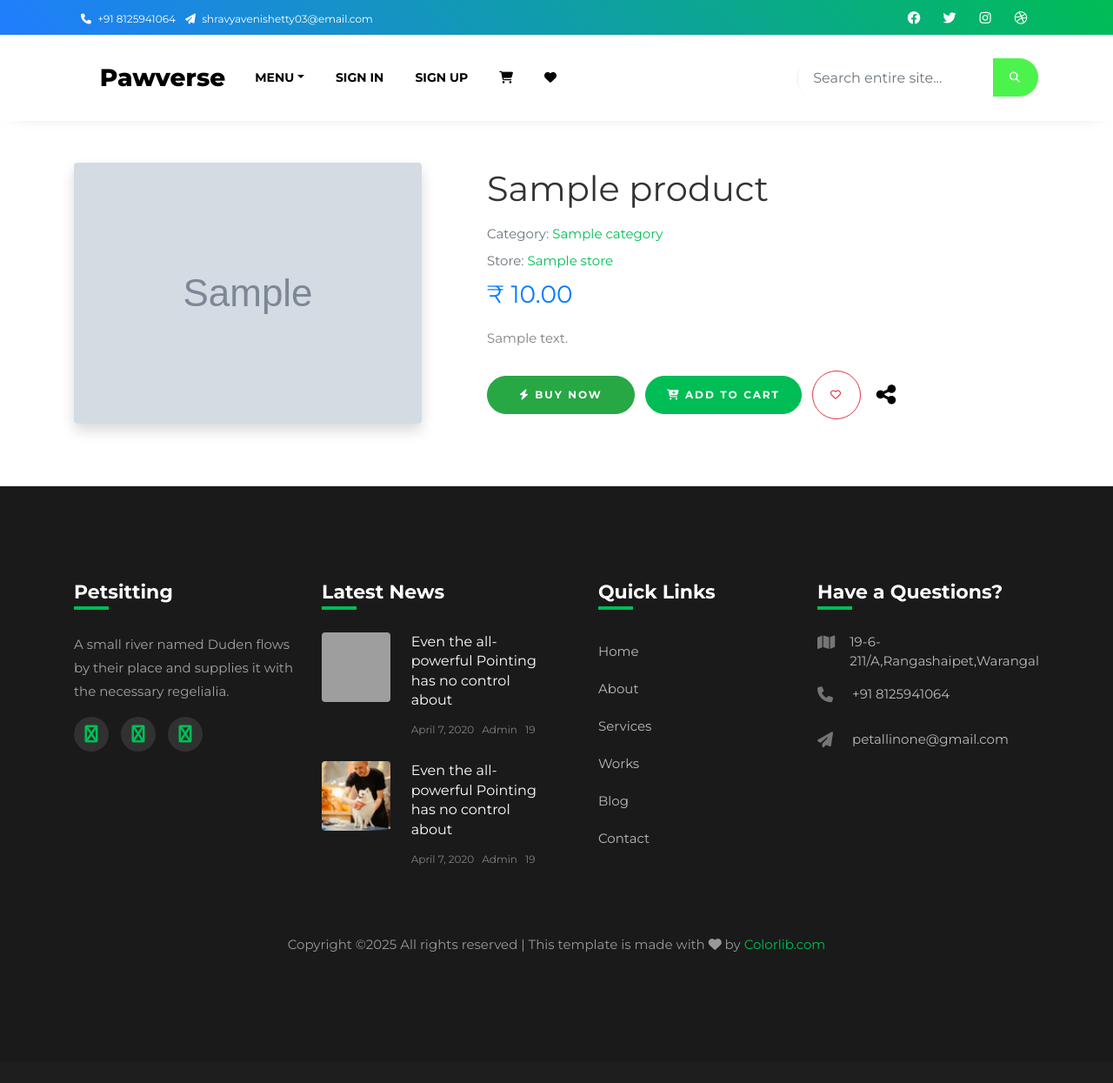
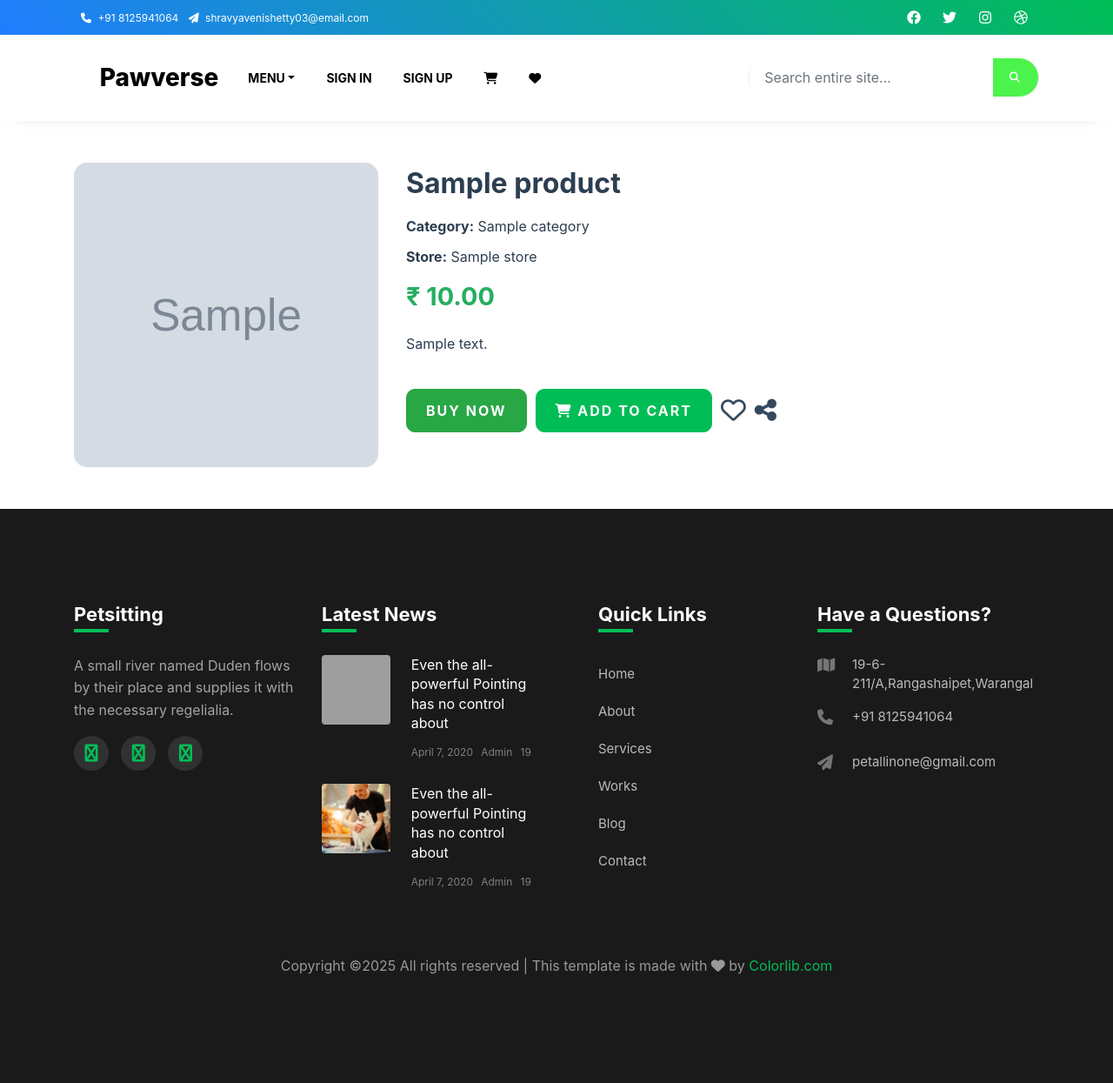
Before and after one commit to Shravyavenishetty/PetStore_Ecommerce, a Django app: page /shop/product/1/ in a window 1280 px wide. Shown: the whole page at 87% size. Before the commit the page ends 1094 px from the top, so only its background shows below. Run offline with Django 3.2, Linux system fonts and the light colour scheme; tables that the repository leaves empty hold one stand-in row (values such as "Sample post"); grey boxes marked "Sample" are stand-in pictures; some libraries are stand-ins or nearby versions; some web fonts are replaced; grey boxes are pictures that could not be loaded.

Commit message:
changed the UI

```diff
--- a/templates/shop/product_detail.html
+++ b/templates/shop/product_detail.html
@@ -1,250 +1,284 @@
-{% extends 'base.html' %}
+{% extends "base.html" %}
 {% load static %}
 
-{% block title %}{{ product.name }} | Dogstore{% endblock %}
+{% block title %}{{ product.name }} Details{% endblock %}
 
 {% block content %}
-<div class="container py-5">
-  <div class="row">
+<!-- Custom Styles -->
+<style>
+/* Fonts & Colors */
+body, h1, h2, h3, h4, h5, h6, p {
+    font-family: 'Inter', 'Roboto', sans-serif;
+    color: #2c3e50;
+}
 
-    <!-- Product Image -->
-    <div class="col-md-5 mb-4">
+h2 {
+    font-weight: 700;
+    font-size: 2rem;
+    margin-bottom: 1rem;
+}
+
+p {
+    font-size: 1rem;
+    line-height: 1.6;
+}
+
+/* Container for Image + Info */
+.product-container {
+    display: flex;
+    flex-wrap: wrap;
+    gap: 2rem;
+    margin-bottom: 2rem;
+    align-items: flex-start;
+}
+
+/* Image Styling */
+.product-image {
+    flex: 0 0 350px;
+    border-radius: 15px;
+    overflow: hidden;
+    transition: transform 0.3s;
+}
+
+.product-image img {
+    width: 100%;
+    height: 350px;
+    object-fit: cover;
+}
+
+.product-image:hover {
+    transform: scale(1.05);
+}
+
+/* Info Section */
+.product-info {
+    flex: 1 1 400px;
+    display: flex;
+    flex-direction: column;
+    justify-content: flex-start;
+}
+
+.product-info h2 {
+    font-size: 2rem;
+    margin-bottom: 0.5rem;
+}
+
+.product-info p {
+    margin: 0.3rem 0;
+}
+
+.price {
+    font-size: 1.8rem;
+    font-weight: 700;
+    color: #27ae60;
+    margin: 0.8rem 0;
+}
+
+/* Action Buttons */
+.action-buttons {
+    display: flex;
+    flex-wrap: wrap;
+    gap: 10px;
+    margin-top: 1.5rem;
+    align-items: center;
+}
+
+.action-buttons .btn {
+    padding: 12px 22px;
+    font-size: 1rem;
+    border-radius: 10px;
+    transition: all 0.2s;
+}
+
+.action-buttons .btn:hover {
+    transform: translateY(-2px);
+}
+
+.btn-icon {
+    font-size: 1.8rem;
+    cursor: pointer;
+    display: flex;
+    align-items: center;
+    justify-content: center;
+    transition: all 0.2s;
+    color: #34495e;
+}
+
+.btn-icon:hover {
+    transform: translateY(-2px);
+}
+
+#wishlist-icon.added {
+    color: #e74c3c !important;
+}
+
+/* Responsive */
+@media (max-width: 768px) {
+    .product-container {
+        flex-direction: column;
+        align-items: center;
+    }
+    .product-info {
+        width: 100%;
+    }
+}
+</style>
+
+<div class="container my-5">
+
+    <!-- Product Image + Info -->
+    <div class="product-container">
+
+        <!-- Image -->
+        <div class="product-image">
             {% if product.image %}
-        <img src="{{ product.image.url }}" alt="{{ product.name }}" class="img-fluid rounded shadow">
+                <img src="{{ product.image.url }}" alt="{{ product.name }}">
             {% else %}
-        <img src="{% static 'images/product_placeholder.png' %}" alt="{{ product.name }}" class="img-fluid rounded shadow">
+                <img src="{% static 'images/product_placeholder.png' %}" alt="{{ product.name }}">
             {% endif %}
         </div>
 
-    <!-- Product Details -->
-    <div class="col-md-7">
-      <h1 class="fw-bold">{{ product.name }}</h1>
-      <p class="text-muted mb-1">
-        Category:
-        <a href="{% url 'shop:product_list_by_category' product.category.slug %}">{{ product.category.name }}</a>
-      </p>
-      <p class="text-muted mb-1">
-        Store:
-        <a href="{% url 'shop:store_detail' product.store.pk %}">{{ product.store.name }}</a>
-      </p>
-      <h3 class="text-primary mb-3">₹ {{ product.price|floatformat:2 }}</h3>
-
-      <div class="mb-4">
+        <!-- Info -->
+        <div class="product-info">
+            <h2>{{ product.name }}</h2>
+            <p><strong>Category:</strong> {{ product.category.name }}</p>
+            <p><strong>Store:</strong> {{ product.store.name }}</p>
+            <p class="price">₹ {{ product.price|floatformat:2 }}</p>
             {% if product.description %}
-          <p>{{ product.description }}</p>
+                <p>{{ product.description|linebreaks }}</p>
             {% else %}
                 <p class="text-muted">No description available.</p>
             {% endif %}
-      </div>
 
-      <!-- Action Buttons Row -->
-      <div class="d-flex align-items-center justify-content-start flex-nowrap mb-4" style="gap: 12px; overflow-x: auto;">
-
+            <!-- Action Buttons -->
+            <div class="action-buttons">
                 <!-- Buy Now -->
-        <a href="{% url 'shop:checkout' %}?model=product&item_id={{ product.pk }}"
-           class="btn btn-success btn-lg px-4 rounded-pill flex-shrink-0"
-           style="min-width: 170px;">
-          <i class="fas fa-bolt"></i> BUY NOW
-        </a>
+                <a href="{% url 'shop:checkout' %}?model=product&item_id={{ product.pk }}" class="btn btn-success">Buy Now</a>
 
                 <!-- Add to Cart -->
                 {% if in_cart %}
-          <a href="{% url 'carts:view' %}"
-             class="btn btn-warning btn-lg px-4 rounded-pill flex-shrink-0"
-             style="min-width: 240px;">
-            <i class="fas fa-shopping-cart"></i> ADDED TO CART – VIEW CART
+                    <a href="{% url 'carts:view' %}" class="btn btn-warning">
+                        <i class="fas fa-shopping-cart"></i> Added to Cart – View Cart
                     </a>
                 {% else %}
-          <button id="btn-add-to-cart"
-                  class="btn btn-primary btn-lg px-4 rounded-pill flex-shrink-0"
-                  data-model="product" data-object-id="{{ product.id }}"
-                  data-url="{% url 'carts:add_to_cart' %}"
-                  style="min-width: 180px;">
-            <i class="fas fa-cart-plus"></i> ADD TO CART
+                    <button id="btn-add-to-cart" class="btn btn-primary" data-model="product" data-object-id="{{ product.id }}">
+                        <i class="fas fa-shopping-cart"></i> Add to Cart
                     </button>
                 {% endif %}
 
-        <!-- Wishlist Icon -->
+                <!-- Wishlist -->
                 {% if user.is_authenticated %}
-          <button id="wishlist-icon"
-                  class="btn btn-outline-danger btn-lg rounded-pill d-flex align-items-center justify-content-center flex-shrink-0"
-                  style="width: 56px; height: 56px;"
+                    <i id="wishlist-icon"
+                        class="{% if is_in_wishlist %}fas{% else %}far{% endif %} fa-heart btn-icon"
                         title="{% if is_in_wishlist %}Remove from wishlist{% else %}Add to wishlist{% endif %}"
                         data-object-id="{{ product.id }}"
                         data-model="product"
-                  data-url="{% url 'wishlist:toggle_wishlist' %}">
-            <i class="{% if is_in_wishlist %}fas{% else %}far{% endif %} fa-heart"></i>
-          </button>
+                        data-url="{% url 'wishlist:toggle_wishlist' %}"></i>
                 {% else %}
-          <a href="{% url 'accounts:login' %}"
-             class="btn btn-outline-danger btn-lg rounded-pill d-flex align-items-center justify-content-center flex-shrink-0"
-             style="width: 56px; height: 56px;"
-             title="Login to add to wishlist">
-            <i class="far fa-heart"></i>
+                    <a href="{% url 'accounts:login' %}" title="Login to add to wishlist">
+                        <i class="far fa-heart btn-icon"></i>
                     </a>
                 {% endif %}
 
                 <!-- Share -->
-        <button type="button"
-                class="btn btn-outline-secondary btn-lg rounded-pill d-flex align-items-center justify-content-center flex-shrink-0"
-                style="width: 56px; height: 56px;"
-                title="Share"
-                data-bs-toggle="modal"
-                data-bs-target="#shareModal">
-          <i class="fas fa-share-alt"></i>
-        </button>
+                <i id="share-icon" class="fas fa-share-alt btn-icon" title="Share this item"></i>
+            </div>
 
         </div>
     </div>
 </div>
-</div>
 
-<!-- Share Modal -->
-<div class="modal fade" id="shareModal" tabindex="-1" aria-labelledby="shareModalLabel" aria-hidden="true">
-  <div class="modal-dialog modal-dialog-centered">
-    <div class="modal-content">
-      <div class="modal-header">
-        <h5 class="modal-title">Share {{ product.name }}</h5>
-        <button type="button" class="btn-close" data-bs-dismiss="modal"></button>
-      </div>
-      <div class="modal-body">
-        <div class="input-group mb-3">
-          <input type="text" id="shareLink" class="form-control" readonly value="{{ request.build_absolute_uri }}">
-          <button class="btn btn-outline-primary" type="button" onclick="copyShareLink()">Copy</button>
-        </div>
-        <div>
-          <a href="https://www.facebook.com/sharer/sharer.php?u={{ request.build_absolute_uri }}"
-             target="_blank" class="btn btn-primary btn-sm me-2">
-            <i class="fab fa-facebook-f"></i>
-          </a>
-          <a href="https://twitter.com/intent/tweet?url={{ request.build_absolute_uri }}&text={{ product.name }}"
-             target="_blank" class="btn btn-info btn-sm me-2">
-            <i class="fab fa-twitter"></i>
-          </a>
-          <a href="https://wa.me/?text={{ request.build_absolute_uri }}"
-             target="_blank" class="btn btn-success btn-sm">
-            <i class="fab fa-whatsapp"></i>
-          </a>
-        </div>
-      </div>
-    </div>
-  </div>
-</div>
+<!-- Scripts for AJAX Cart & Wishlist -->
+<script>
+document.getElementById('btn-add-to-cart')?.addEventListener('click', async function(event) {
+    event.preventDefault();
+    const button = this;
+    const url = "{% url 'carts:add_to_cart' %}";
+    const model = button.dataset.model;
+    const objectId = button.dataset.objectId;
 
-<!-- Scripts -->
-<script>
-function copyShareLink() {
-  navigator.clipboard.writeText(document.getElementById("shareLink").value)
-    .then(() => alert("Link copied to clipboard!"));
-}
-
-// Add to Cart AJAX
-document.getElementById('btn-add-to-cart')?.addEventListener('click', async function(){
-    const button = this;
-    const resp = await fetch(button.dataset.url, {
+    try {
+        const response = await fetch(url, {
             method: 'POST',
             headers: {
                 'X-CSRFToken': '{{ csrf_token }}',
                 'Content-Type': 'application/x-www-form-urlencoded',
             },
-      body: new URLSearchParams({ model: button.dataset.model, object_id: button.dataset.objectId }),
+            body: new URLSearchParams({ 'model': model, 'object_id': objectId }),
         });
-    const data = await resp.json();
+        const data = await response.json();
         if (data.success) {
             const badge = document.getElementById('cart-count');
-      if (badge) {
-        badge.textContent = data.count > 0 ? data.count : '';
-        badge.style.display = data.count > 0 ? 'inline-block' : 'none';
-      }
-      localStorage.setItem('cartItemCount', data.count);
-      button.outerHTML = `<a href="{% url 'carts:view' %}" class="btn btn-warning btn-lg px-4 rounded-pill flex-shrink-0" style="min-width: 240px;">
-                            <i class="fas fa-shopping-cart"></i> ADDED TO CART – VIEW CART
-                          </a>`;
-    }
+            if (badge) { badge.textContent = data.count > 0 ? data.count : ''; badge.style.display = data.count > 0 ? 'inline-block' : 'none'; }
+            const viewCartBtn = document.createElement('a');
+            viewCartBtn.href = "{% url 'carts:view' %}";
+            viewCartBtn.className = 'btn btn-warning';
+            viewCartBtn.innerHTML = '<i class="fas fa-shopping-cart"></i> Added to Cart – View Cart';
+            button.parentNode.replaceChild(viewCartBtn, button);
+        } else { alert('Failed to add to cart.'); }
+    } catch (error) { console.error(error); alert('Error adding to cart.'); }
 });
 
-// Wishlist toggle AJAX updating wishlist count badge dynamically
-document.getElementById('wishlist-icon')?.addEventListener('click', function() {
-  const btn = this;
-  const icon = btn.querySelector('i');
-  fetch(btn.dataset.url, {
+document.querySelectorAll('#wishlist-icon').forEach(icon => {
+  icon.addEventListener('click', function() {
+    const el = this;
+    fetch(el.dataset.url, {
       method: 'POST',
       headers: {
         'X-CSRFToken': '{{ csrf_token }}',
         'Content-Type': 'application/x-www-form-urlencoded',
       },
       body: new URLSearchParams({
-      object_id: btn.dataset.objectId,
-      model: btn.dataset.model,
+        'object_id': el.dataset.objectId,
+        'model': el.dataset.model,
       }),
-  })
-  .then(response => response.json())
+    }).then(res => res.json())
       .then(data => {
-    if (data.success) {
-      if (data.added) {
-        icon.classList.remove('far');
-        icon.classList.add('fas');
-        btn.classList.remove('btn-outline-danger');
-        btn.classList.add('btn-danger');
-        btn.setAttribute('title', 'Remove from wishlist');
+        if(data.success){
+          if(data.added){
+            el.classList.remove('far');
+            el.classList.add('fas','added');
           } else {
-        icon.classList.remove('fas');
-        icon.classList.add('far');
-        btn.classList.remove('btn-danger');
-        btn.classList.add('btn-outline-danger');
-        btn.setAttribute('title', 'Add to wishlist');
+            el.classList.remove('fas','added');
+            el.classList.add('far');
           }
-
-      // Optionally update wishlist count badge if you have one
           const wishlistCountElem = document.getElementById('wishlist-count');
-      if (wishlistCountElem && data.count !== undefined) {
+          if(wishlistCountElem && data.count !== undefined){
             wishlistCountElem.textContent = data.count > 0 ? data.count : '';
             wishlistCountElem.style.display = data.count > 0 ? 'inline-block' : 'none';
           }
         }
-  })
-  .catch(error => {
-    console.error('Wishlist toggle error:', error);
-    alert('Failed to toggle wishlist. Please try again.');
       });
   });
+});
+const shareIcon = document.getElementById('share-icon');
 
+shareIcon?.addEventListener('click', async () => {
+    const shareData = {
+        title: "{{ product.name }}",
+        text: "Check out this product on Dogstore!",
+        url: "{{ request.build_absolute_uri }}",
+    };
+
+    if (navigator.share) {
+        // Mobile / supported browsers
+        try {
+            await navigator.share(shareData);
+            console.log('Shared successfully');
+        } catch (err) {
+            console.error('Error sharing:', err);
+        }
+    } else {
+        // Fallback for desktop: show prompt to copy link
+        const dummyInput = document.createElement('input');
+        document.body.appendChild(dummyInput);
+        dummyInput.value = shareData.url;
+        dummyInput.select();
+        document.execCommand('copy');
+        document.body.removeChild(dummyInput);
+        alert('Link copied to clipboard! You can now share it manually.');
+    }
+});
 </script>
-<style>
-  /* Remove borders and background for wishlist and share icon buttons */
-#wishlist-icon,
-button[data-bs-target="#shareModal"] {
-  border: none !important;
-  background: transparent !important;
-  box-shadow: none !important;
-  width: 36px !important;
-  height: 36px !important;
-  padding: 0 !important;
-}
 
-/* Wishlist heart icon - red */
-#wishlist-icon i {
-  font-size: 1.6rem;
-  color: #e74c3c; /* heart red */
-  transition: color 0.3s ease;
-}
-
-/* Share icon - black */
-button[data-bs-target="#shareModal"] i {
-  font-size: 1.6rem;
-  color: black;  /* black color */
-  transition: color 0.3s ease;
-}
-
-/* Heart icon hover */
-#wishlist-icon:hover i {
-  color: #c0392b;
-}
-
-/* Share icon hover */
-button[data-bs-target="#shareModal"]:hover i {
-  color: #555;
-}
-
-</style>
 {% endblock %}
```
Also changed, not shown: templates/shop/all_products.html (+21 -5 lines), templates/shop/pet_detail.html (+195 -91 lines), templates/shop/store.html (+34 -6 lines). Lines whose indentation alone changed are shown as unchanged.
